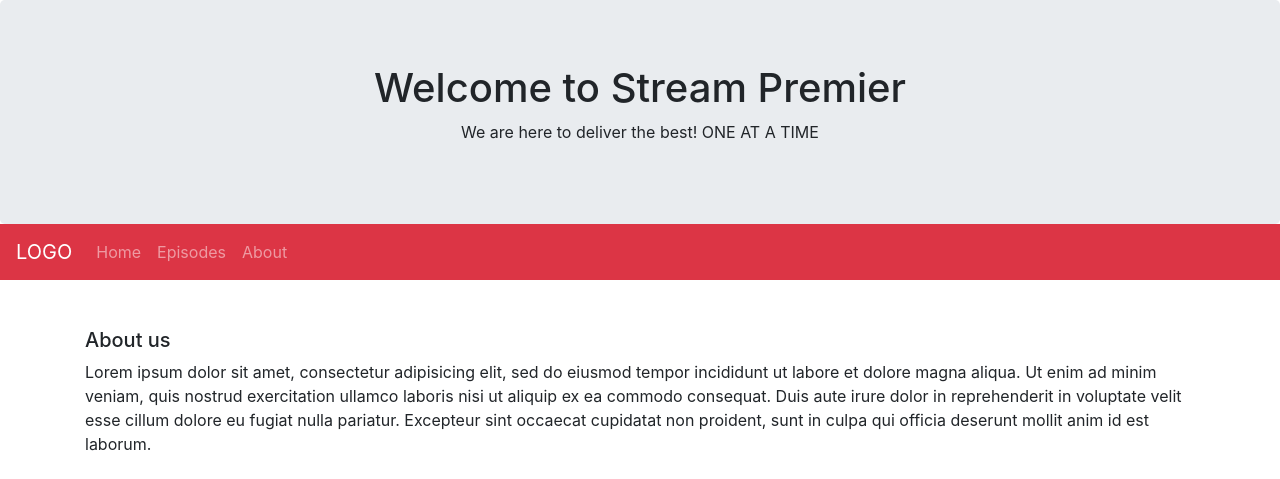
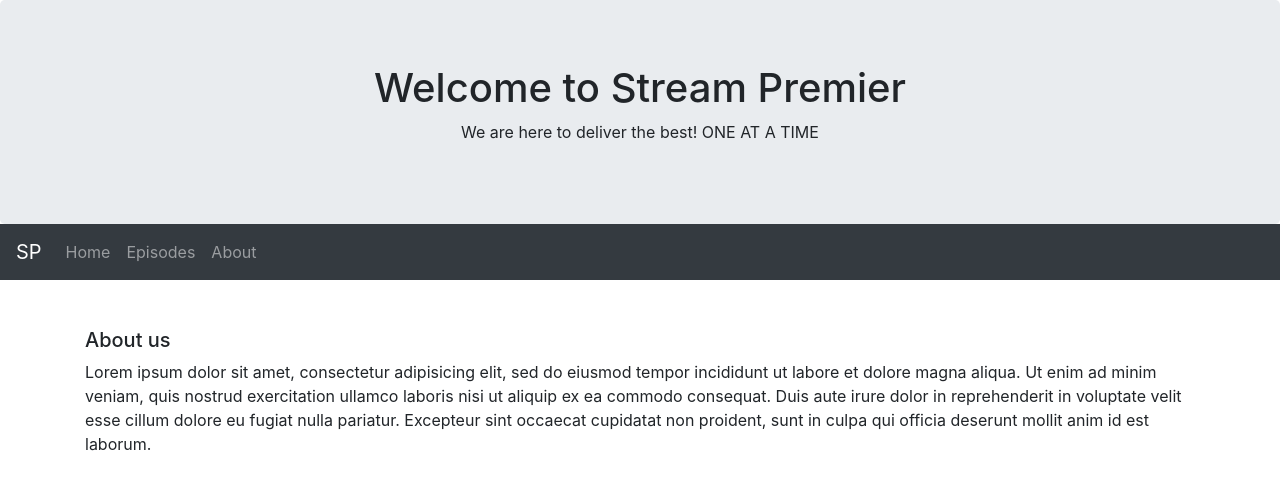
Before and after one commit to shivamsax3na/StreamPremier, a Flask app: page /about in a window 1280 px wide. Shown: the top 479 px of the page. Run offline with Flask 2, Linux system fonts and the light colour scheme; some libraries are stand-ins or nearby versions.

Commit message:
commit 3.11.2020

```diff
--- a/templates/base.html
+++ b/templates/base.html
@@ -26,6 +26,13 @@ j=d.createElement(s),dl=l!='dataLayer'?'&l='+l:'';j.async=true;j.src=
   <title>Stream Premier</title>
   <meta charset="utf-8">
   <meta name="viewport" content="width=device-width, initial-scale=1">
+
+  <meta name="description" content="Mirzapur 2: Pankaj Tripathi and Ali Fazal starrer Mirzapur 2 released on Amazon Prime Video on Thursday, October 22, Tamilrockers is known to leak the films just a few hours after the films have hit the screens.">
+
+  <meta name="keywords" content="Tamilrockers,Mirzapur 2 TamilRockers,Mirzapur 2 movie download,Mirzapur 2 full free download,Mirzapur 2 download free,Mirzapur 2 watch online,Mirzapur 2 online watch,Mirzapur 2 download 720p,Mirzapur 2 download 480p,Mirzapur 2 download openload,Mirzapur 2 online watch free,Mirzapur 2,Mirzapur 2 watch online free,Mirzapur 2 free download,download online Mirzapur 2,Amazon,entertainment,tv,headlines,autoplay_video Mirzapur 2 watch online free,Ali Fazal,Mirzapur,Pankaj Tripathi,Shweta Tripathi">
+
+
+
   <link rel="stylesheet" href="https://maxcdn.bootstrapcdn.com/bootstrap/4.5.2/css/bootstrap.min.css">
   <script src="https://ajax.googleapis.com/ajax/libs/jquery/3.5.1/jquery.min.js"></script>
   <script src="https://cdnjs.cloudflare.com/ajax/libs/popper.js/1.16.0/umd/popper.min.js"></script>
@@ -52,8 +59,8 @@ height="0" width="0" style="display:none;visibility:hidden"></iframe></noscript>
   <p>We are here to deliver the best! ONE AT A TIME</p>
 </div>
 
-<nav class="navbar navbar-expand-sm bg-danger navbar-dark">
-  <a class="navbar-brand" href="/">LOGO</a>
+<nav class="navbar navbar-expand-sm bg-dark navbar-dark">
+  <a class="navbar-brand" href="/">SP</a>
   <button class="navbar-toggler" type="button" data-toggle="collapse" data-target="#collapsibleNavbar">
     <span class="navbar-toggler-icon"></span>
   </button>
```
Also changed, not shown: static/images/logo.png (added).
